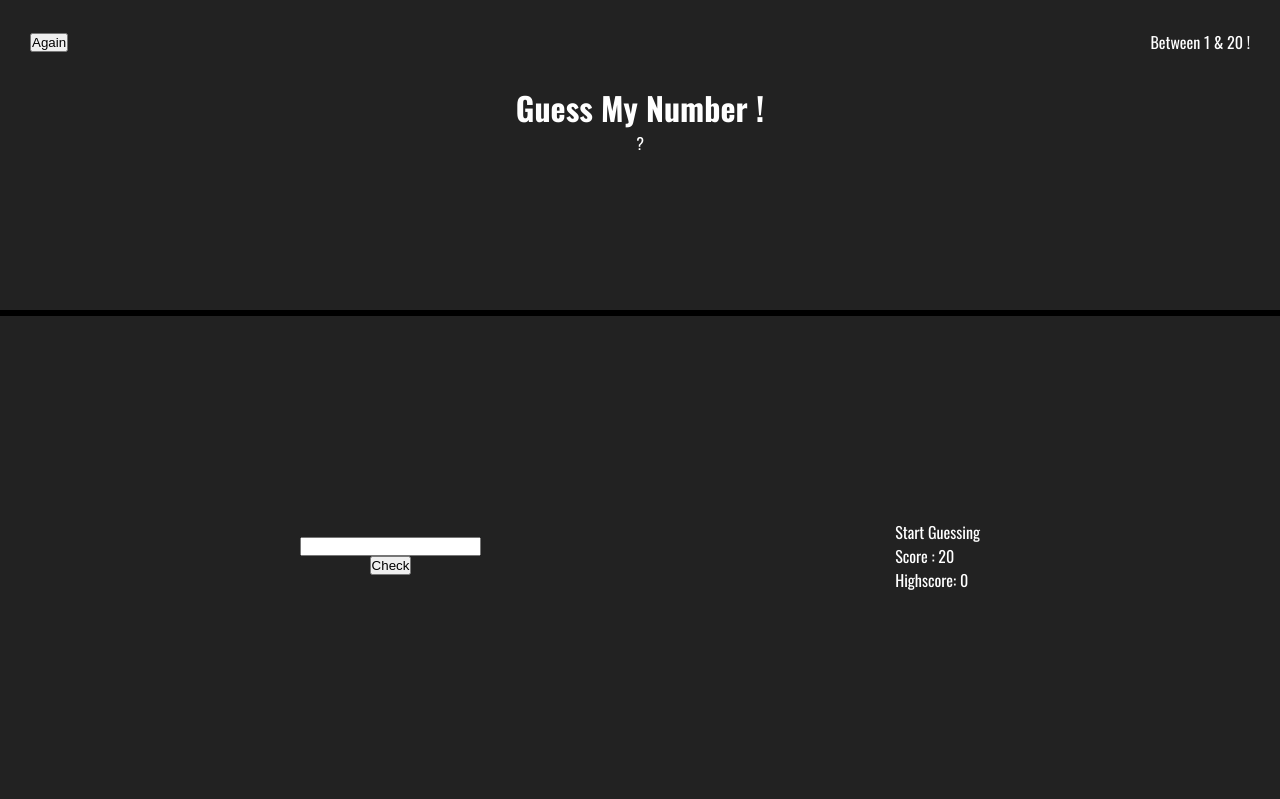
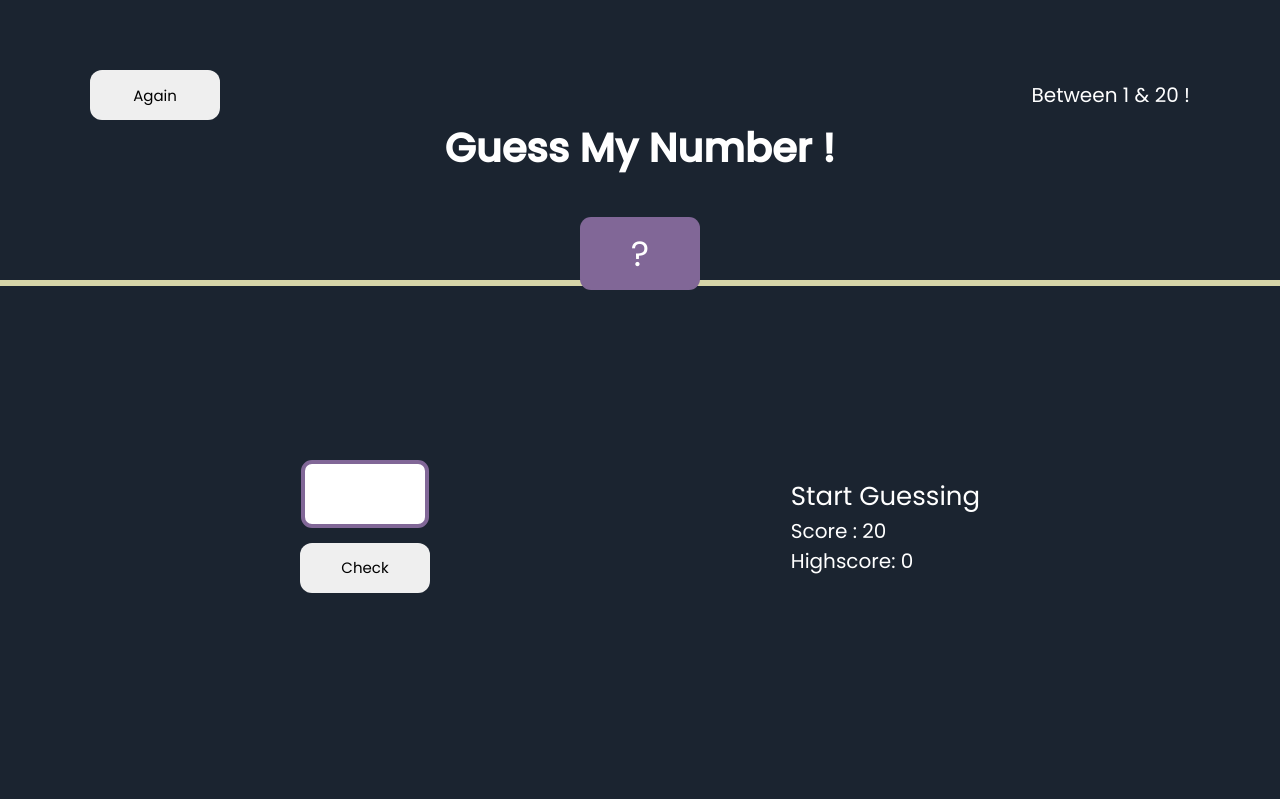
Before and after one commit to karam-20/GuessMyNnumber., a plain HTML site: page index.html in a window 1280 px wide. Drawn offline with nearby package versions, Linux system fonts and the light colour scheme.

Commit message:
completed ui and all

```diff
--- a/index.html
+++ b/index.html
@@ -26,8 +26,16 @@
       </div>
       <div class="right">
         <p class="message">Start Guessing</p>
-        <p class="score-label">Score : <span class="score">20</span></p>
-        <p class="highscore-lable">Highscore: <span>0</span></p>
+        <div class="scorecard">
+          <p class="score-label-text">
+            Score : <span class="score-label">20</span>
+          </p>
+        </div>
+        <div class="scorecard">
+          <p class="highscore-lable-text">
+            Highscore: <span class="highscore-lable">0</span>
+          </p>
+        </div>
       </div>
     </div>
     <script src="script.js"></script>
--- a/script.js
+++ b/script.js
@@ -42,11 +42,11 @@ document.querySelector(".check").addEventListener("click", function () {
 
 document.querySelector(".again").addEventListener("click", function () {
   score = 20;
-  //   secretNumber = Math.trunc(Math.random() * 20) + 1;
+  secretNumber = Math.trunc(Math.random() * 20) + 1;
   document.querySelector(".number").textContent = "?";
 
   document.querySelector(".message").textContent = "Start Guessing";
   document.querySelector(".score-label").textContent = score;
   document.querySelector(".guess").value = "";
-  document.querySelector("body").style.backgroundColor = "#222";
+  document.querySelector("body").style.backgroundColor = "#1b2430";
 });
--- a/styles.css
+++ b/styles.css
@@ -1,28 +1,28 @@
-@import url("https://fonts.googleapis.com/css2?family=Montserrat:wght@200;300;400;500;600&family=Oswald:wght@400;500;700&display=swap");
-
+@import url("https://fonts.googleapis.com/css2?family=Montserrat:wght@200;300;400;500;600&family=Poppins:wght@200;300;400;500&display=swap");
 * {
   margin: 0;
   padding: 0;
 }
 body {
-  background: #222;
+  background: #1b2430;
   color: white;
-  font-family: "Oswald", sans-serif;
+  font-family: "Poppins", sans-serif;
 }
 header {
-  border-bottom: 6px solid black;
+  border-bottom: 6px solid #d6d5a8;
   height: 35vh;
+  position: relative;
 }
 .upper-upper {
   display: flex;
   align-items: center;
   justify-content: space-between;
-  margin: 30px;
 }
 .upper-lower {
   display: flex;
   flex-direction: column;
   align-items: center;
+  margin-top: -42px;
 }
 
 .main-content {
@@ -37,3 +37,63 @@ header {
   align-items: center;
   flex-direction: column;
 }
+.btn {
+  width: 130px;
+  height: 50px;
+  border-radius: 12px;
+  font-family: "Poppins", sans-serif;
+  font-size: 15px;
+  font-weight: 400;
+  border: 0;
+}
+.check {
+  margin-top: 15px;
+}
+.guess {
+  width: 120px;
+  height: 60px;
+  border-radius: 11px;
+  outline: none;
+  border: 4px solid #816797;
+  font-size: 26px;
+  text-align: center;
+  font-weight: 600;
+  color: rgb(25, 25, 25);
+  font-family: "Poppins", sans-serif;
+}
+h1 {
+  text-align: center;
+  width: 100%;
+  margin-top: 40px;
+  font-size: 40px;
+}
+.number {
+  margin-top: 39px;
+  background: #816797;
+  width: 120px;
+  padding: 10px 0;
+  border-radius: 11px;
+  font-size: 35px;
+  text-align: center;
+}
+.again {
+  margin-top: 70px;
+  margin-left: 90px;
+}
+header p {
+  margin-right: 90px;
+  margin-top: 70px;
+
+  font-size: 20px;
+  font-weight: 400;
+}
+.message {
+  font-size: 26px;
+}
+.scorecard {
+  font-size: 20px;
+}
+.btn:hover {
+  background: #816797;
+  color: white;
+}
```
